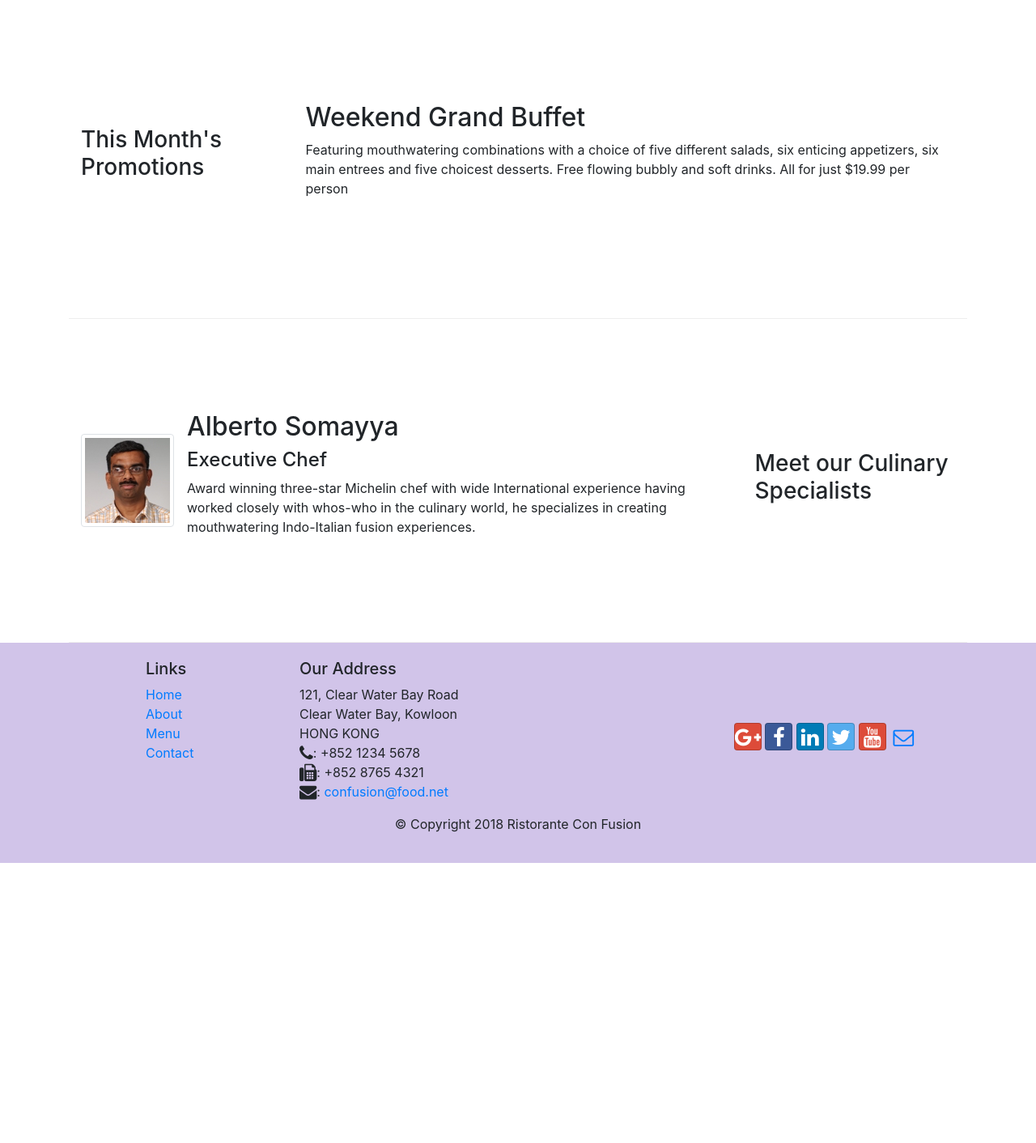
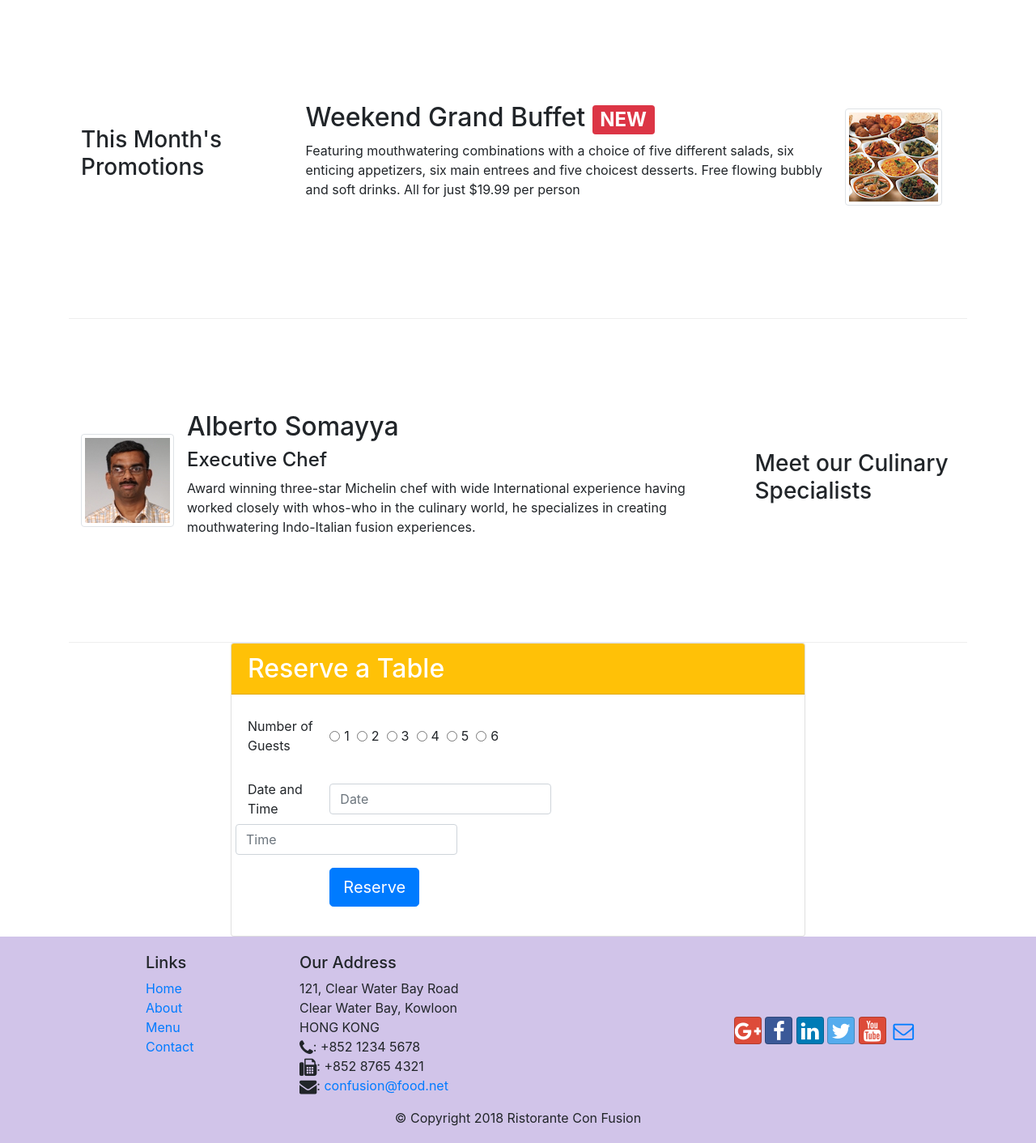
Before and after one commit to Samarth484/ConFuSionBonAppetit, a website: page index.html in a window 1280 px wide. Shown: the part 740-2152 px from the top of the page at 81% size. Before the commit the page ends 1806 px from the top, so only its background shows below. Drawn offline with nearby package versions, Linux system fonts and the light colour scheme.

Commit message:
Added a Reserve Card and links for it

```diff
--- a/index.html
+++ b/index.html
@@ -41,9 +41,12 @@
           <h1>Ristorante con Fusion</h1>
           <p>We take inspiration from the World's best cuisines, and create a unique fusion experience. Our lipsmacking creations will tickle your culinary senses!</p>
         </div>
-        <div class="col-12 col-sm justify-content-center align-self-center">
+        <div class="col-12 col-sm-3 justify-content-center align-self-center">
           <img src="img/logo.png" class="img-fluid">
         </div>
+        <!-- <div class="col-12 col-sm-3 justify-content-center align-self-center "> -->
+            <a class=" col-12 col-sm-3 btn btn-warning btn-lg align-self-center" href="#Reserve" role="button">Reserve Table</a>
+
       </div>
     </div>
   </header>
@@ -74,9 +77,15 @@
         <h3>This Month's Promotions</h3>
       </div>
       <div class="col col-sm col-md">
-        <h2>Weekend Grand Buffet</h2>
+        <div class="media">
+          <div class="media-body">
+        <h2>Weekend Grand Buffet <span class="badge badge-danger">NEW</span> </h2>
         <p class="d-none d-sm-block">Featuring mouthwatering combinations with a choice of five different salads, six enticing appetizers, six main entrees and five choicest desserts. Free flowing bubbly and soft drinks. All for just $19.99 per
           person </p>
+          </div>
+          <img class="d-flex mr-3 img-thumbnail align-self-center"
+                  src="img/buffet.png" alt="buffet">
+          </div>
       </div>
     </div>
 
@@ -98,6 +107,54 @@
                        </p>
                    </div>
         </div>
+      </div>
+    </div>
+    <div class="col col-sm-8 offset-sm-2 text-align-center">
+      <div class=" card align-self-center">
+        <h2 class="card-header bg-warning text-white" id="Reserve">
+          Reserve a Table
+        </h2>
+
+      <div class="card-body">
+        <form >
+          <div class="form-group row">
+            <label class="col-sm-2 col-form-label ">Number of Guests</label>
+
+
+          <div class=" col-sm-8 form form-check form-check-inline">
+            <input class=" form form-check-input" type="radio" name="inlineRadioOptions" id="inlineRadio1" value="option1">
+  <label class="form-check-label" for="inlineRadio1">1&nbsp;&nbsp;</label>
+  <input class="form-check-input " type="radio" name="inlineRadioOptions" id="inlineRadio1" value="option1">
+  <label class="form-check-label" for="inlineRadio1">2&nbsp;&nbsp; </label>
+  <input class="form-check-input" type="radio" name="inlineRadioOptions" id="inlineRadio1" value="option1">
+  <label class="form-check-label" for="inlineRadio1">3&nbsp;&nbsp; </label>
+  <input class="form-check-input" type="radio" name="inlineRadioOptions" id="inlineRadio1" value="option1">
+  <label class="form-check-label" for="inlineRadio1">4&nbsp;&nbsp; </label>
+  <input class="form-check-input" type="radio" name="inlineRadioOptions" id="inlineRadio1" value="option1">
+  <label class="form-check-label" for="inlineRadio1">5&nbsp;&nbsp; </label>
+  <input class="form-check-input" type="radio" name="inlineRadioOptions" id="inlineRadio1" value="option1">
+  <label class="form-check-label" for="inlineRadio1">6&nbsp;&nbsp; </label>
+         </div>
+          </div>
+          <div class="form-group row">
+            <label class="col-md-2 col-form-label">Date and Time</label>
+            <div class="form form-check form-check-inline">
+              <input class="form-check-input form-control"type="text" name="dateOfVisit" id="dateOfVisit" placeholder="Date">
+
+            </div>
+            <div class="form form-check form-check-inline">
+              <input class="form-check-input form-control"type="text" name="timeOfVisit" id="timeOfVisit" placeholder="Time">
+
+            </div>
+
+          </div>
+          <div class="form-group row">
+            <a class=" offset-sm-2 btn btn-primary btn-lg" href="#" role="button">Reserve</a>
+
+          </div>
+        </form>
+
+      </div>
       </div>
     </div>
   </div>
```
